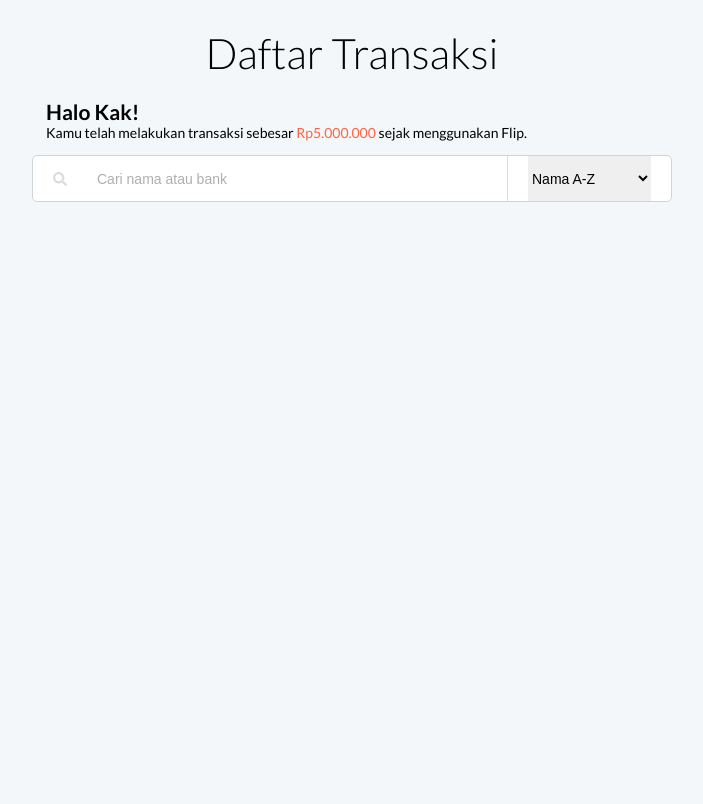
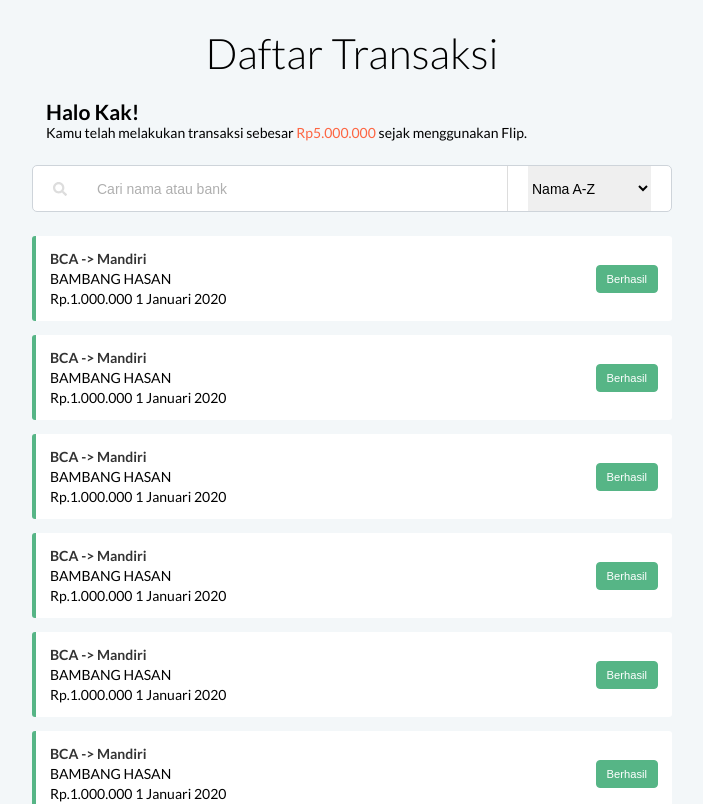
Before and after one commit to sustiono/flip-transaction-list, a React (Create React App) app: page / in a window 1280 px wide. Shown: the top 804 px of the page, without its empty margins (288-991 px from the left). Built offline with nearby package versions, Linux system fonts and the light colour scheme.

Commit message:
Add transaction list UI

```diff
--- a/src/assets/style/index.scss
+++ b/src/assets/style/index.scss
@@ -21,6 +21,7 @@ body {
   .transaction-container {
     display: flex;
     flex-direction: column;
+    padding-bottom: 2rem;
     .header {
       padding: 1rem;
       display: flex;
@@ -40,15 +41,15 @@ body {
         color: #fd6542;
       }
     }
+
     .filter {
       height: 45px;
       display: flex;
       flex-wrap: wrap;
-      // justify-content: space-between;
-      // align-items: center;
       background-color: #fff;
       border-radius: 5px;
       border: 1px solid #ced4da;
+      margin: 10px 0;
       .search {
         flex-basis: 0;
         -webkit-box-flex: 1;
@@ -101,6 +102,40 @@ body {
         }
       }
     }
+
+    .transaction-card {
+      padding: 1rem;
+      margin-top: 1rem;
+      background-color: #fff;
+      display: flex;
+      align-items: center;
+      justify-content: space-between;
+      border-left: 4px solid #56b586;
+      border-radius: 3px;
+      &.pending {
+        border-left: 4px solid #fd6542;
+      }
+      button {
+        height: 2rem;
+        color: #fff;
+        cursor: pointer;
+        font-size: 0.8rem;
+        padding: 2px 10px;
+        border-radius: 4px;
+        font-weight: 500;
+        background-color: #56b586;
+        border: 1px solid #56b586;
+      }
+
+      .bank {
+        color: #333;
+        font-weight: bolder;
+      }
+
+      .receiver {
+        margin: 3px 0;
+      }
+    }
   }
 }
 
--- /dev/null
+++ b/src/components/Transaction/index.js
@@ -0,0 +1,16 @@
+const Transaction = () => {
+  return (
+    <div className='transaction-card success'>
+      <div>
+        <div className='bank'>BCA -> Mandiri</div>
+        <div className='receiver'>BAMBANG HASAN</div>
+        <div className='nominal'>Rp.1.000.000 1 Januari 2020</div>
+      </div>
+      <div>
+        <button>Berhasil</button>
+      </div>
+    </div>
+  );
+};
+
+export default Transaction;
--- /dev/null
+++ b/src/components/index.js
@@ -0,0 +1,3 @@
+import Transaction from "./Transaction";
+
+export { Transaction };
--- a/src/pages/Transactions/index.js
+++ b/src/pages/Transactions/index.js
@@ -1,4 +1,6 @@
 import { FaSearch } from "react-icons/fa";
+
+import Transaction from "../../components/Transaction";
 
 const Transactions = () => {
   return (
@@ -22,7 +24,7 @@ const Transactions = () => {
           </div>
         </div>
         <div className='sort'>
-          <select name='cars' id='cars'>
+          <select>
             <option value='name-asc'>Nama A-Z</option>
             <option value='name-desc'>Nama Z-A</option>
             <option value='date-asc'>Tanggal terbaru</option>
@@ -30,6 +32,17 @@ const Transactions = () => {
           </select>
         </div>
       </div>
+
+      <Transaction />
+      <Transaction />
+      <Transaction />
+      <Transaction />
+      <Transaction />
+      <Transaction />
+      <Transaction />
+      <Transaction />
+      <Transaction />
+      <Transaction />
     </div>
   );
 };
```
